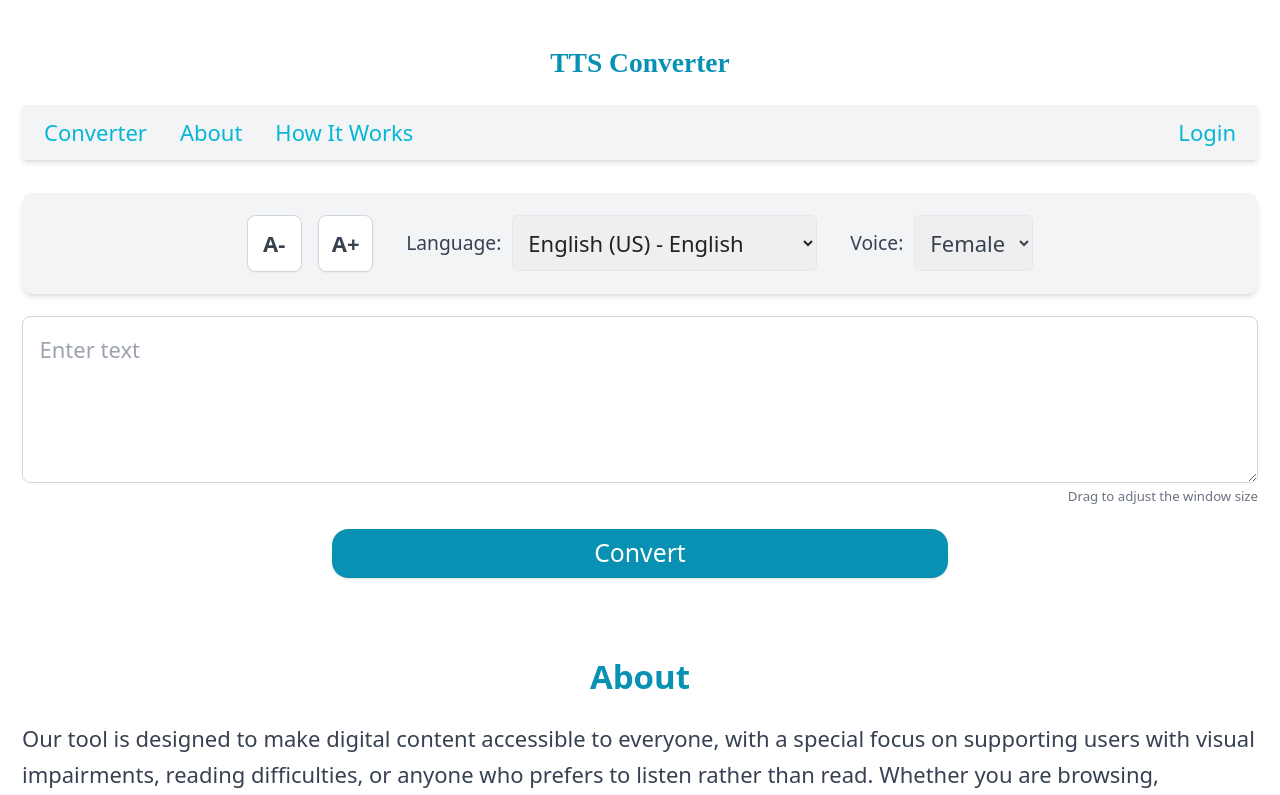
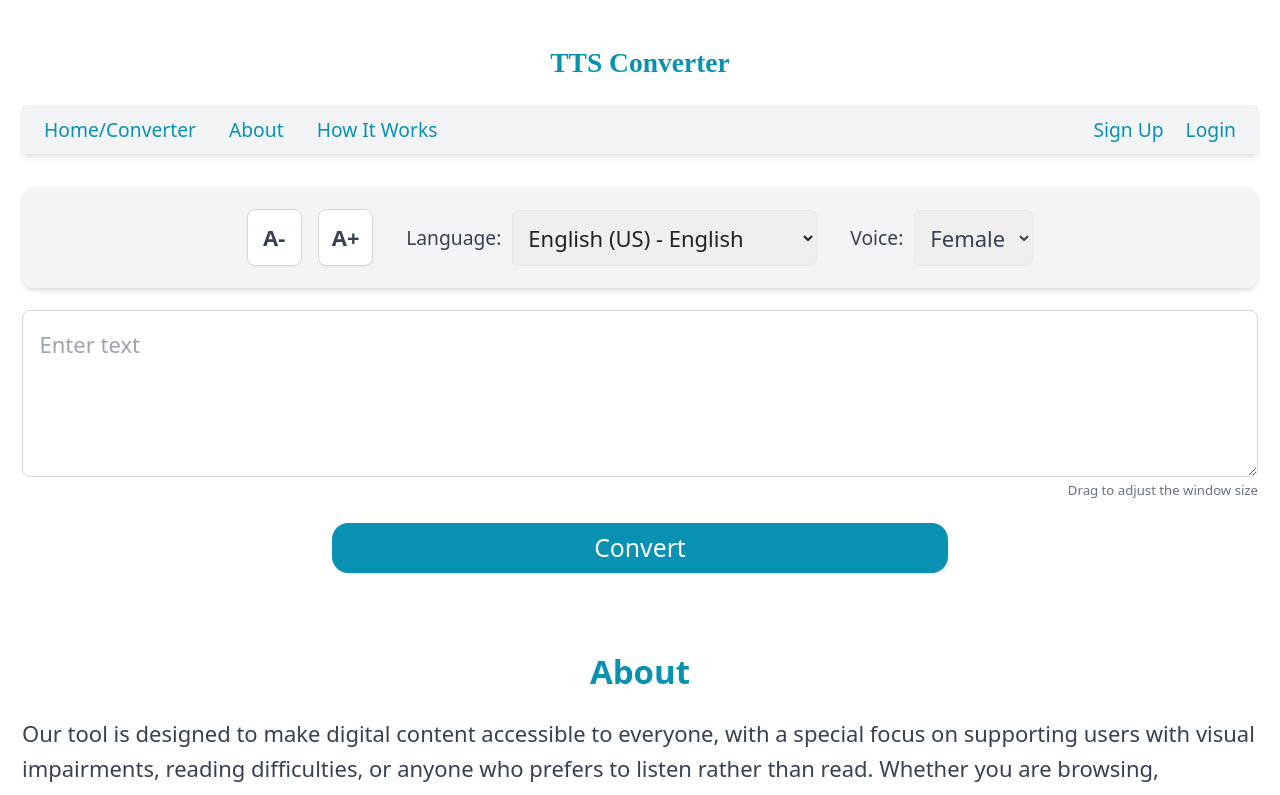
Before and after one commit to qingzhang100/tts, a React (Vite) app in the folder client/: page / in a window 1280 px wide. Shown: the top 795 px of the page. Built offline with nearby package versions, Linux system fonts and the light colour scheme.

Commit message:
update loginModal

```diff
--- a/client/package.json
+++ b/client/package.json
@@ -11,7 +11,8 @@
   "dependencies": {
     "axios": "^1.9.0",
     "react": "^18.2.0",
-    "react-dom": "^18.2.0"
+    "react-dom": "^18.2.0",
+    "react-router-dom": "^7.6.2"
   },
   "devDependencies": {
     "@eslint/js": "^9.27.0",
--- /dev/null
+++ b/client/src/Root.jsx
@@ -0,0 +1,26 @@
+import {
+  BrowserRouter as Router,
+  Routes,
+  Route,
+  Navigate,
+} from "react-router-dom";
+import App from "./App";
+
+function Root() {
+  const user = null;
+
+  return (
+    <Router>
+      <Routes>
+        <Route path="/" element={<App />} />
+        {/* <Route path="/login" element={<Login />} />
+        <Route
+          path="/dashboard"
+          element={user ? <Dashboard /> : <Navigate to="/login" replace />}
+        /> */}
+      </Routes>
+    </Router>
+  );
+}
+
+export default Root;
--- a/client/src/components/Carousel/Carousel.jsx
+++ b/client/src/components/Carousel/Carousel.jsx
@@ -11,7 +11,7 @@ export default function Carousel() {
 
   const scroll = (direction) => {
     if (scrollRef.current) {
-      const scrollAmount = 320; // 每次滑动一个图片的宽度 + gap
+      const scrollAmount = 320;
       scrollRef.current.scrollBy({
         left: direction === "left" ? -scrollAmount : scrollAmount,
         behavior: "smooth",
@@ -20,6 +20,10 @@ export default function Carousel() {
   };
 
   return (
+    <div className="space-y-4 mb-14">
+      <h1 className="text-2xl font-bold text-center text-cyan-600">
+        Use Cases
+      </h1>
       <div className="relative w-full">
         <div
           ref={scrollRef}
@@ -48,5 +52,6 @@ export default function Carousel() {
           ▶
         </button>
       </div>
+    </div>
   );
 }
--- a/client/src/components/Header.jsx
+++ b/client/src/components/Header.jsx
@@ -1,6 +1,20 @@
+import { useState } from "react";
+import LoginModal from "./Modal/LoginModal";
+
 export default function Header() {
+  const [showLogin, setShowLogin] = useState(false);
+
+  function openLoginModal(e) {
+    e.preventDefault();
+    setShowLogin(true);
+  }
+
+  function closeLoginModal() {
+    setShowLogin(false);
+  }
+
   return (
-    <header>
+    <header className="text-sm">
       <div className="py-4 text-white text-center">
         <a
           href="/"
@@ -15,29 +29,38 @@ export default function Header() {
         <nav className="flex-1">
           <ul className="flex space-x-6">
             <li>
-              <a href="/" className="text-cyan-500 hover:underline">
-                Converter
+              <a href="/" className="text-cyan-600 hover:underline">
+                Home/Converter
               </a>
             </li>
             <li>
-              <a href="/about" className="text-cyan-500 hover:underline">
+              <a href="/about" className="text-cyan-600 hover:underline">
                 About
               </a>
             </li>
             <li>
-              <a href="/how-it-works" className="text-cyan-500 hover:underline">
+              <a href="/how-it-works" className="text-cyan-600 hover:underline">
                 How It Works
               </a>
             </li>
           </ul>
         </nav>
 
-        <div>
-          <a href="/login" className="text-cyan-500 hover:underline">
+        <div className="flex space-x-4">
+          <a href="/login" className="text-cyan-600 hover:underline">
+            Sign Up
+          </a>
+          <a
+            href="/login"
+            className="text-cyan-600 hover:underline"
+            onClick={openLoginModal}
+          >
             Login
           </a>
         </div>
       </div>
+
+      {showLogin && <LoginModal onClose={closeLoginModal} />}
     </header>
   );
 }
--- /dev/null
+++ b/client/src/components/Modal/LoginModal.jsx
@@ -0,0 +1,63 @@
+import { useNavigate } from "react-router-dom";
+
+function LoginModal({ onClose }) {
+  const navigate = useNavigate();
+
+  function handleSubmit(e) {
+    e.preventDefault();
+
+    onClose();
+    navigate("/dashboard");
+  }
+
+  return (
+    <div className="fixed inset-0 flex items-center justify-center bg-gray-600 bg-opacity-70 z-50">
+      <div className="bg-white rounded-lg shadow-lg p-6 w-96 relative">
+        {/* Close button */}
+        <button
+          onClick={onClose}
+          className="absolute top-2 right-2 text-gray-500 hover:text-gray-700"
+        >
+          ✕
+        </button>
+
+        <h2 className="text-xl font-bold mb-4 text-center">Login</h2>
+        <form onSubmit={handleSubmit}>
+          <div className="mb-4">
+            <label className="block text-sm font-medium mb-2" htmlFor="email">
+              Email
+            </label>
+            <input
+              type="email"
+              id="email"
+              className="w-full px-3 py-2 border border-gray-300 rounded focus:outline-none focus:ring focus:ring-cyan-500"
+              required
+            />
+          </div>
+          <div className="mb-4">
+            <label
+              className="block text-sm font-medium mb-2"
+              htmlFor="password"
+            >
+              Password
+            </label>
+            <input
+              type="password"
+              id="password"
+              className="w-full px-3 py-2 border border-gray-300 rounded focus:outline-none focus:ring focus:ring-cyan-500"
+              required
+            />
+          </div>
+          <button
+            type="submit"
+            className="w-full bg-cyan-600 text-white py-2 rounded hover:bg-cyan-700 transition duration-200"
+          >
+            Login
+          </button>
+        </form>
+      </div>
+    </div>
+  );
+}
+
+export default LoginModal;
--- a/client/src/main.jsx
+++ b/client/src/main.jsx
@@ -1,11 +1,10 @@
-import { StrictMode } from 'react'
-import { createRoot } from 'react-dom/client'
-import './index.css'
-import App from './App.jsx'
+import { StrictMode } from "react";
+import { createRoot } from "react-dom/client";
+import "./index.css";
+import Root from "./Root";
 
-
-createRoot(document.getElementById('root')).render(
+createRoot(document.getElementById("root")).render(
   <StrictMode>
-    <App />
-  </StrictMode>,
-)
+    <Root />
+  </StrictMode>
+);
```
Also changed, not shown: client/src/pages/Dashboard.jsx (added), 1 other file (tests, documents, lock files or other folders). Lines whose indentation alone changed are shown as unchanged.
